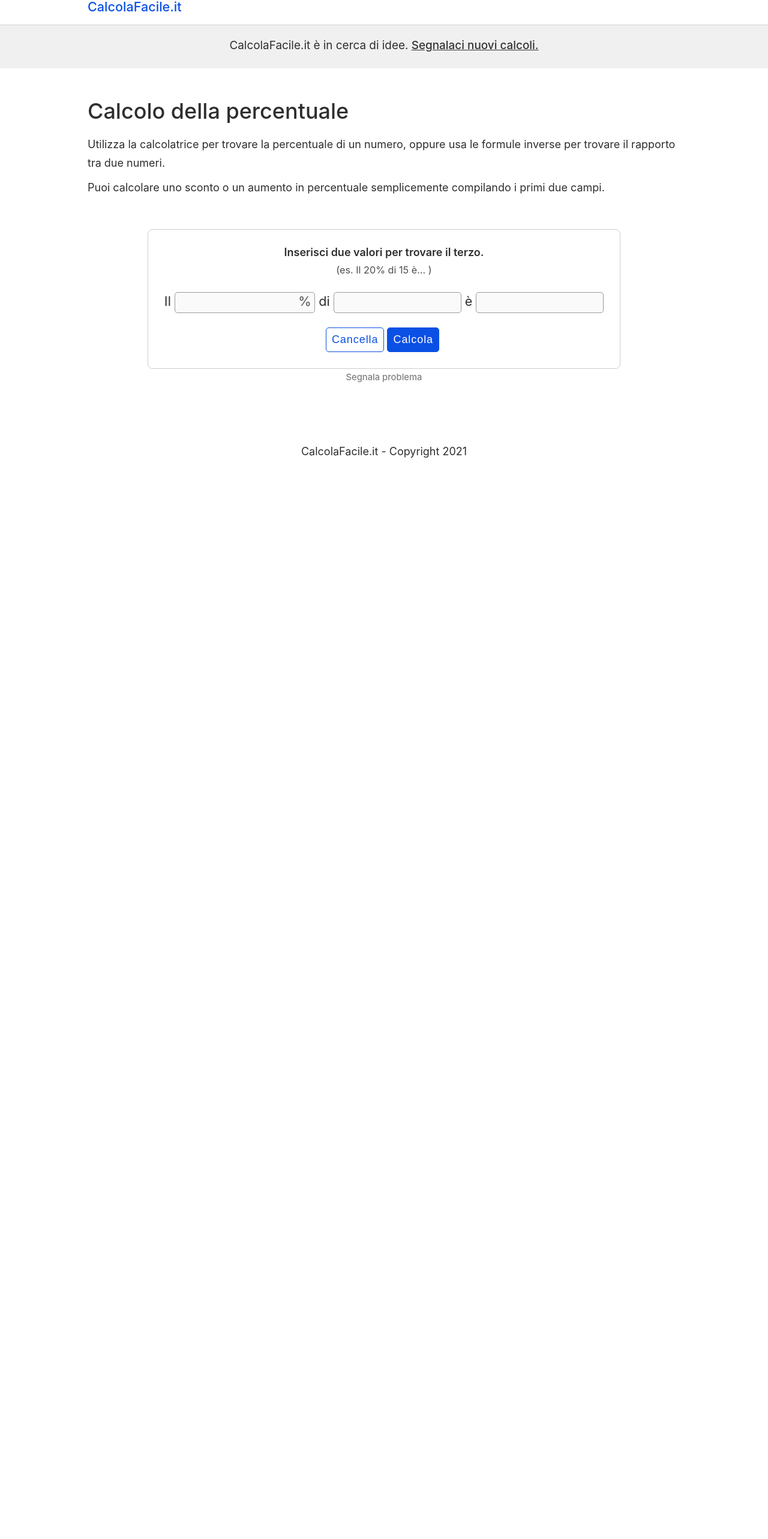
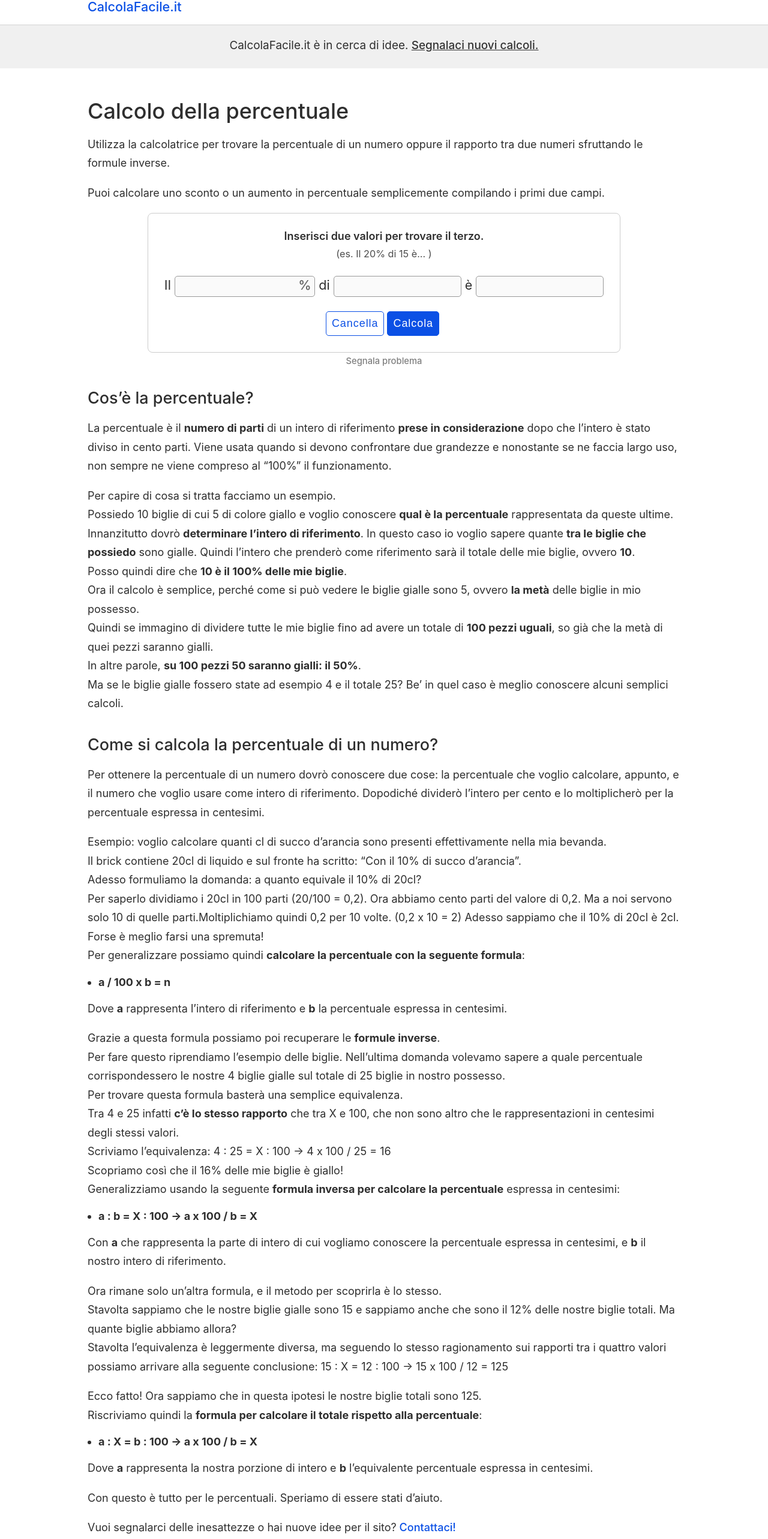
Before and after one commit to g-cappai/calcolafacile, a Next.js app: page /calcoli/calcolo-percentuale in a window 1280 px wide. Shown: the part 19-2585 px from the top of the page at 60% size. Before the commit the page ends 800 px from the top, so only its background shows below. Built offline with nearby package versions, Linux system fonts and the light colour scheme.

Commit message:
Fix Style

```diff
--- a/components/modules/block-calc.js
+++ b/components/modules/block-calc.js
@@ -10,7 +10,7 @@ export default function CalcBlock({
 }) {
   return (
     <>
-      <section className="container pb-2">
+      <section className="pb-2">
         <div className="card">
           <div className="explanation primary">{explanation}</div>
           <div className="example mb-1">{examples}</div>
--- a/components/modules/head.js
+++ b/components/modules/head.js
@@ -10,7 +10,9 @@ export default function HeadComponent({ title, meta_desc }) {
   return (
     <Head>
       <title>
-        {isHome() ? `${siteName} - ${siteMotto}` : `${title} | ${siteName}`}
+        {isHome()
+          ? `CalcolaFacile.it - ${siteMotto}`
+          : `${title} | ${siteName}`}
       </title>
       {meta_desc ? <meta name="description" content={meta_desc} /> : ""}
       <link rel="canonical" href={`https://${siteName}${path}`} />
--- a/components/templates/calc-page-template.js
+++ b/components/templates/calc-page-template.js
@@ -1,21 +1,34 @@
 import DefaultLayout from "../../components/layouts/default-layout";
 import ContactUsBlock from "../../components/modules/block-contactus";
 
-export default function CalcPageTemplate({ title, desc, meta_desc, children }) {
+import Link from "next/link";
+
+export default function CalcPageTemplate({
+  title,
+  desc,
+  meta_desc,
+  more_text,
+  children,
+}) {
   return (
     <DefaultLayout title={title} meta_desc={meta_desc}>
       <ContactUsBlock />
       {/* {AD} */}
       <main className="container  my-1 py-1">
         <h1 className="page-title">{title}</h1>
-        <div className="mb-1">
-          {desc.map((sentence, i) => {
-            return <p key={sentence.slice(3) + i}>{sentence}</p>;
-          })}
-        </div>
+        <div className="mb-1">{desc}</div>
+
+        {/* {AD} */}
+        {children}
+        <div className="my-1">{more_text}</div>
+
+        <p>
+          Vuoi segnalarci delle inesattezze o hai nuove idee per il sito?
+          <Link href="\contatti">
+            <a> Contattaci! </a>
+          </Link>
+        </p>
       </main>
-      {/* {AD} */}
-      {children}
     </DefaultLayout>
   );
 }
--- a/package.json
+++ b/package.json
@@ -15,6 +15,7 @@
     "nodemailer": "^6.4.17",
     "prettier": "^2.2.1",
     "react": "17.0.1",
-    "react-dom": "17.0.1"
+    "react-dom": "17.0.1",
+    "remark": "^13.0.0"
   }
 }
--- a/pages/calcoli/calcolo-percentuale.js
+++ b/pages/calcoli/calcolo-percentuale.js
@@ -8,10 +8,157 @@ import CalcBlock from "../../components/modules/block-calc";
 import Value from "../../components/elements/input-calcvalue";
 
 export const TITLE = "Calcolo della percentuale",
-  DESC = [
-    "Utilizza la calcolatrice per trovare la percentuale di un numero, oppure usa le formule inverse per trovare il rapporto tra due numeri. ",
-    "Puoi calcolare uno sconto o un aumento in percentuale semplicemente compilando i primi due campi.",
-  ],
+  DESC = (
+    <>
+      {" "}
+      <p>
+        Utilizza la calcolatrice per trovare la percentuale di un numero oppure
+        il rapporto tra due numeri sfruttando le formule inverse.
+      </p>{" "}
+      <p>
+        Puoi calcolare uno sconto o un aumento in percentuale semplicemente
+        compilando i primi due campi.{" "}
+      </p>
+    </>
+  ),
+  MORE_TEXT = (
+    <>
+      <h2 class="code-line">Cos’è la percentuale?</h2>
+      <p class="has-line-data" data-line-start="2" data-line-end="3">
+        La percentuale è il <strong>numero di parti</strong> di un intero di
+        riferimento <strong>prese in considerazione</strong> dopo che l’intero è
+        stato diviso in cento parti. Viene usata quando si devono confrontare
+        due grandezze e nonostante se ne faccia largo uso, non sempre ne viene
+        compreso al “100%” il funzionamento.
+      </p>
+      <p class="has-line-data" data-line-start="4" data-line-end="12">
+        Per capire di cosa si tratta facciamo un esempio.
+        <br />
+        Possiedo 10 biglie di cui 5 di colore giallo e voglio conoscere{" "}
+        <strong>qual è la percentuale</strong> rappresentata da queste ultime.
+        <br />
+        Innanzitutto dovrò <strong>determinare l’intero di riferimento</strong>.
+        In questo caso io voglio sapere quante{" "}
+        <strong>tra le biglie che possiedo</strong> sono gialle. Quindi l’intero
+        che prenderò come riferimento sarà il totale delle mie biglie, ovvero{" "}
+        <strong>10</strong>.<br />
+        Posso quindi dire che <strong>10 è il 100% delle mie biglie</strong>.
+        <br />
+        Ora il calcolo è semplice, perché come si può vedere le biglie gialle
+        sono 5, ovvero <strong>la metà</strong> delle biglie in mio possesso.
+        <br />
+        Quindi se immagino di dividere tutte le mie biglie fino ad avere un
+        totale di <strong>100 pezzi uguali</strong>, so già che la metà di quei
+        pezzi saranno gialli.
+        <br />
+        In altre parole, <strong>su 100 pezzi 50 saranno gialli: il 50%</strong>
+        .<br />
+        Ma se le biglie gialle fossero state ad esempio 4 e il totale 25? Be’ in
+        quel caso è meglio conoscere alcuni semplici calcoli.
+      </p>
+      <h2 class="code-line">
+        <a id="Come_si_calcola_la_percentuale_di_un_numero_13"></a>Come si
+        calcola la percentuale di un numero?
+      </h2>
+      <p class="has-line-data" data-line-start="15" data-line-end="16">
+        Per ottenere la percentuale di un numero dovrò conoscere due cose: la
+        percentuale che voglio calcolare, appunto, e il numero che voglio usare
+        come intero di riferimento. Dopodiché dividerò l’intero per cento e lo
+        moltiplicherò per la percentuale espressa in centesimi.
+      </p>
+      <p class="has-line-data" data-line-start="17" data-line-end="22">
+        Esempio: voglio calcolare quanti cl di succo d’arancia sono presenti
+        effettivamente nella mia bevanda.
+        <br />
+        Il brick contiene 20cl di liquido e sul fronte ha scritto: “Con il 10%
+        di succo d’arancia”.
+        <br />
+        Adesso formuliamo la domanda: a quanto equivale il 10% di 20cl?
+        <br />
+        Per saperlo dividiamo i 20cl in 100 parti (20/100 = 0,2). Ora abbiamo
+        cento parti del valore di 0,2. Ma a noi servono solo 10 di quelle
+        parti.Moltiplichiamo quindi 0,2 per 10 volte. (0,2 x 10 = 2) Adesso
+        sappiamo che il 10% di 20cl è 2cl.
+        <br /> Forse è meglio farsi una spremuta!
+        <br />
+        Per generalizzare possiamo quindi{" "}
+        <strong>calcolare la percentuale con la seguente formula</strong>:
+      </p>
+      <ul>
+        <li class="has-line-data" data-line-start="23" data-line-end="25">
+          <strong> a / 100 x b = n </strong>
+        </li>
+      </ul>
+      <p class="has-line-data" data-line-start="25" data-line-end="26">
+        Dove <strong>a</strong> rappresenta l’intero di riferimento e{" "}
+        <strong>b</strong> la percentuale espressa in centesimi.
+      </p>
+      <p class="has-line-data" data-line-start="27" data-line-end="34">
+        Grazie a questa formula possiamo poi recuperare le{" "}
+        <strong>formule inverse</strong>.<br />
+        Per fare questo riprendiamo l’esempio delle biglie. Nell’ultima domanda
+        volevamo sapere a quale percentuale corrispondessero le nostre 4 biglie
+        gialle sul totale di 25 biglie in nostro possesso.
+        <br />
+        Per trovare questa formula basterà una semplice equivalenza.
+        <br />
+        Tra 4 e 25 infatti <strong>c’è lo stesso rapporto</strong> che tra X e
+        100, che non sono altro che le rappresentazioni in centesimi degli
+        stessi valori.
+        <br />
+        Scriviamo l’equivalenza: 4 : 25 = X : 100 → 4 x 100 / 25 = 16
+        <br />
+        Scopriamo così che il 16% delle mie biglie è giallo!
+        <br />
+        Generalizziamo usando la seguente{" "}
+        <strong>formula inversa per calcolare la percentuale</strong> espressa
+        in centesimi:
+      </p>
+      <ul>
+        <li class="has-line-data" data-line-start="35" data-line-end="37">
+          <strong> a : b = X : 100 → a x 100 / b = X </strong>
+        </li>
+      </ul>
+      <p class="has-line-data" data-line-start="37" data-line-end="38">
+        Con <strong>a</strong> che rappresenta la parte di intero di cui
+        vogliamo conoscere la percentuale espressa in centesimi, e{" "}
+        <strong>b</strong> il nostro intero di riferimento.
+      </p>
+      <p class="has-line-data" data-line-start="39" data-line-end="42">
+        Ora rimane solo un’altra formula, e il metodo per scoprirla è lo stesso.
+        <br />
+        Stavolta sappiamo che le nostre biglie gialle sono 15 e sappiamo anche
+        che sono il 12% delle nostre biglie totali. Ma quante biglie abbiamo
+        allora?
+        <br />
+        Stavolta l’equivalenza è leggermente diversa, ma seguendo lo stesso
+        ragionamento sui rapporti tra i quattro valori possiamo arrivare alla
+        seguente conclusione: 15 : X = 12 : 100 → 15 x 100 / 12 = 125
+      </p>
+      <p class="has-line-data" data-line-start="43" data-line-end="45">
+        Ecco fatto! Ora sappiamo che in questa ipotesi le nostre biglie totali
+        sono 125.
+        <br />
+        Riscriviamo quindi la{" "}
+        <strong>
+          formula per calcolare il totale rispetto alla percentuale
+        </strong>
+        :
+      </p>
+      <ul>
+        <li class="has-line-data" data-line-start="46" data-line-end="48">
+          <strong> a : X = b : 100 → a x 100 / b = X </strong>
+        </li>
+      </ul>
+      <p class="has-line-data" data-line-start="48" data-line-end="49">
+        Dove <strong>a</strong> rappresenta la nostra porzione di intero e{" "}
+        <strong>b</strong> l’equivalente percentuale espressa in centesimi.
+      </p>
+      <p class="has-line-data" data-line-start="50" data-line-end="51">
+        Con questo è tutto per le percentuali. Speriamo di essere stati d’aiuto.
+      </p>
+    </>
+  ),
   META_DESC =
     "Calcola online la percentuale di un numero, lo sconto o l'aumento in percentuale. Oppure utilizza le formule inverse.";
 
@@ -152,6 +299,7 @@ function Calc0() {
       examples={examples}
       procedure={procedure}
       result={resMsg}
+      moreText={MORE_TEXT}
       page={TITLE}
       handleCalculate={handleCalculate}
       handleClear={handleClear}
@@ -161,7 +309,12 @@ function Calc0() {
 
 export default function CalcoloPercentuale() {
   return (
-    <CalcPageTemplate title={TITLE} desc={DESC} meta_desc={META_DESC}>
+    <CalcPageTemplate
+      title={TITLE}
+      desc={DESC}
+      meta_desc={META_DESC}
+      more_text={MORE_TEXT}
+    >
       <Calc0 />
     </CalcPageTemplate>
   );
--- a/styles/globals.css
+++ b/styles/globals.css
@@ -44,6 +44,12 @@ a {
   box-sizing: border-box;
 }
 
+li {
+  margin-left: 1rem;
+  margin-top: 1rem;
+  margin-bottom: 1rem;
+}
+
 body {
   color: #2e2e2e;
 }
@@ -63,12 +69,30 @@ html {
 
 p {
   line-height: 1.75;
-  margin-bottom: 0.5rem;
+  margin-bottom: 1rem;
 }
 
 input {
   font-size: 18px;
 }
+
+/* TITLES */
+
+h1,
+h2,
+h3,
+h4,
+h5,
+h6 {
+  font-weight: 500;
+}
+
+h2 {
+  margin-bottom: 1rem;
+  margin-top: 2rem;
+}
+
+/* END TITLES */
 
 .my-1 {
   margin: 1rem 0;
```
Also changed, not shown: 2 other files (tests, documents, lock files or other folders).
